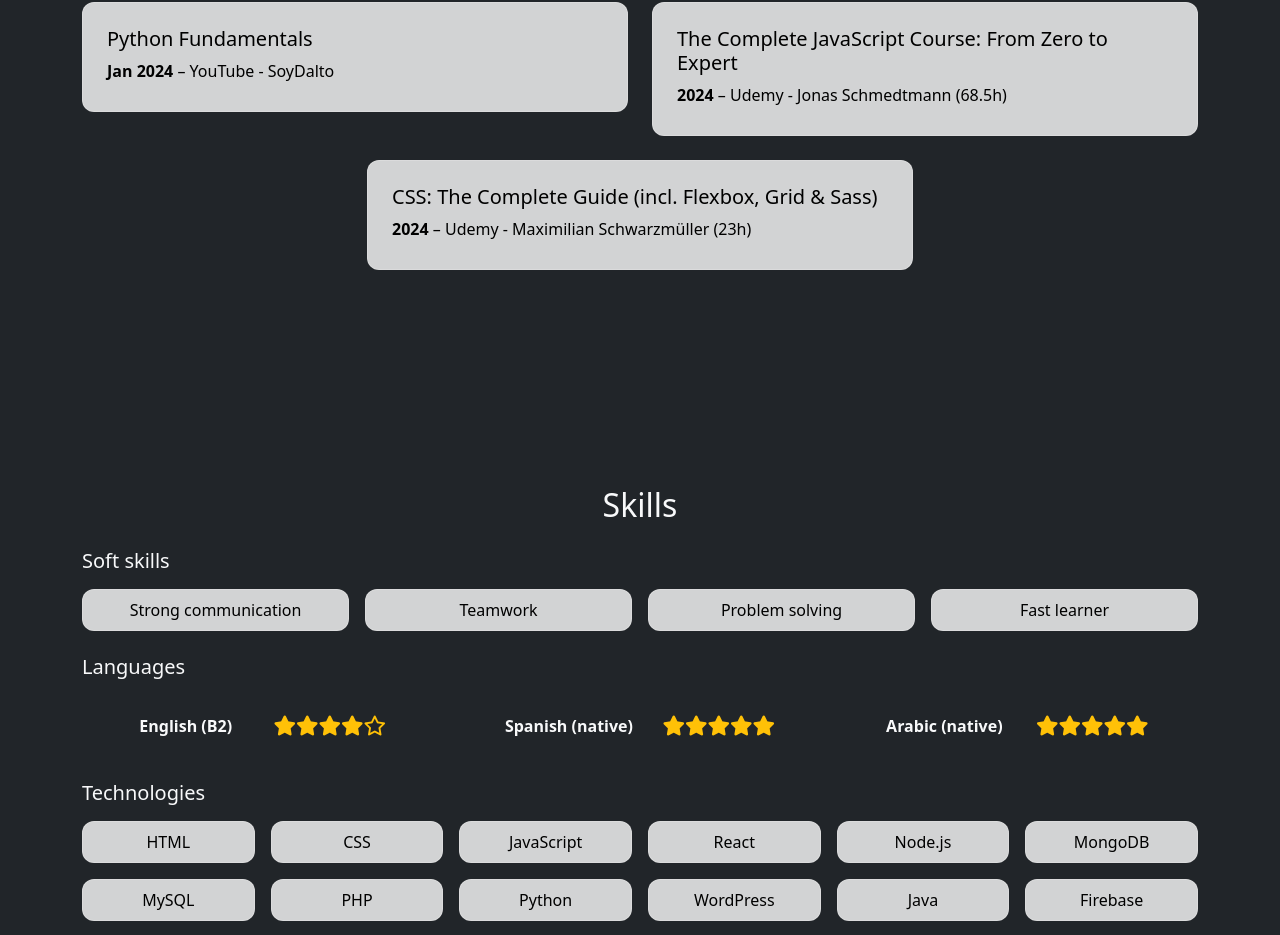
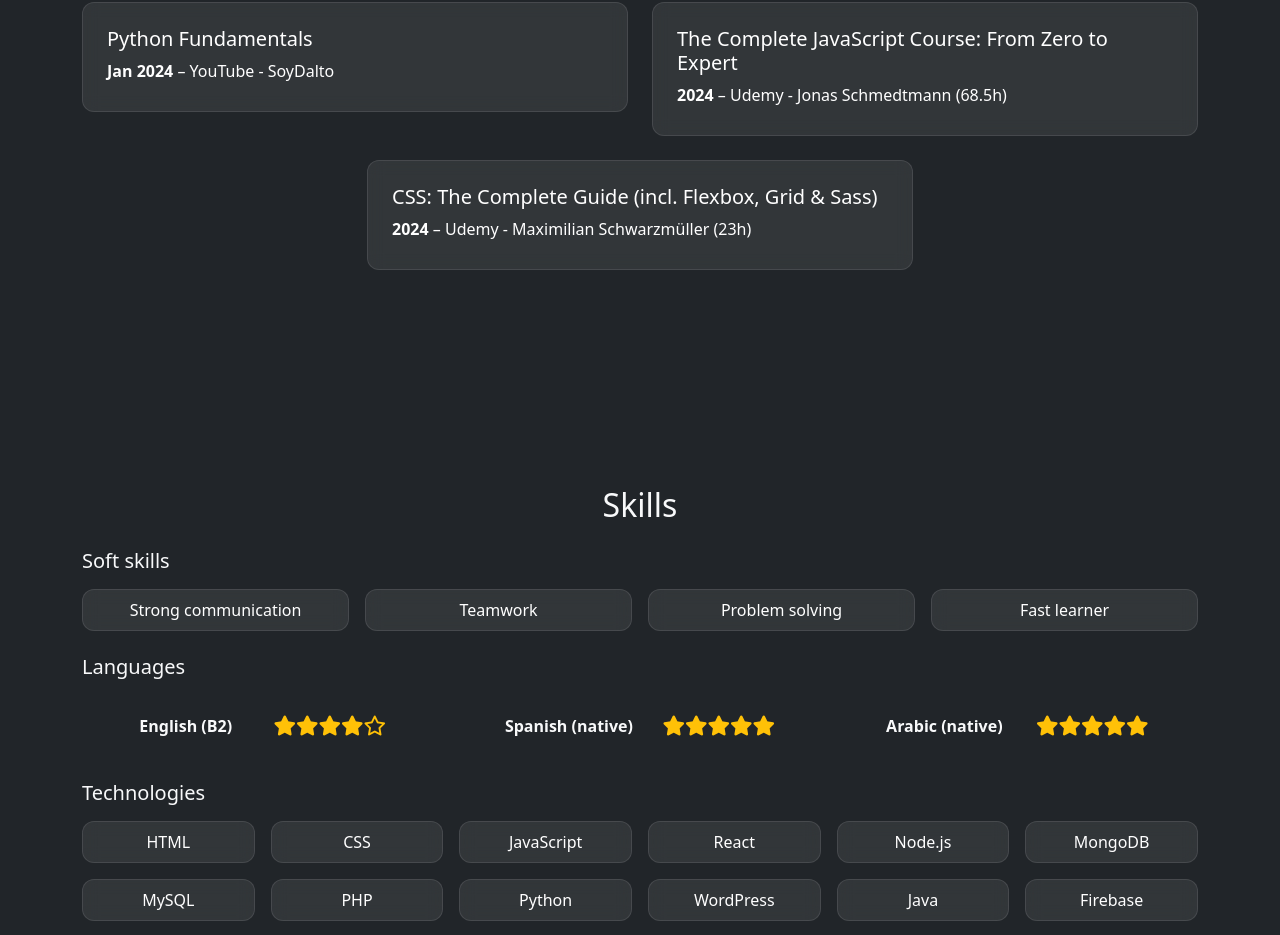
Before and after one commit to gelaaas99/porfolio, a React (Vite) app: page / in a window 1280 px wide. Shown: the part 2201-3136 px from the top of the page. Built offline with nearby package versions, Linux system fonts and the light colour scheme.

Commit message:
Tarjetas definitivas.

```diff
--- a/src/index.css
+++ b/src/index.css
@@ -18,6 +18,7 @@ a {
   color: #646cff;
   text-decoration: inherit;
 }
+
 a:hover {
   color: #535bf2;
 }
@@ -45,9 +46,11 @@ button {
   cursor: pointer;
   transition: border-color 0.25s;
 }
+
 button:hover {
   border-color: #646cff;
 }
+
 button:focus,
 button:focus-visible {
   outline: 4px auto -webkit-focus-ring-color;
@@ -58,9 +61,11 @@ button:focus-visible {
     color: #213547;
     background-color: #ffffff;
   }
+
   a:hover {
     color: #747bff;
   }
+
   button {
     background-color: #f9f9f9;
   }
@@ -69,18 +74,10 @@ button:focus-visible {
 /* MI ESTILO */
 
 /* ESTILO DE ANIMACION TARJETAS */
-/* .certification-card {
-  transition: all 0.3s ease;
-  border-radius: 10px;
-}
 
-.certification-card:hover {
-  box-shadow: 0 0 15px rgba(0, 123, 255, 0.5);
-  transform: translateY(-5px);
-} */
-
-.custom-card {
+/* .custom-card {
   background-color: rgba(255, 255, 255, 0.8); /* Fondo semitransparente adaptable */
+/*
   backdrop-filter: blur(8px);
   border: 1px solid rgba(255, 255, 255, 0.2);
   border-radius: 0.75rem;
@@ -90,6 +87,7 @@ button:focus-visible {
 
 body.bg-light .custom-card {
   background-color: rgba(0, 0, 0, 0.05); /* Fondo suave en modo claro */
+/*
   border: 1px solid rgba(0, 0, 0, 0.1);
 }
 
@@ -98,4 +96,38 @@ body.bg-light .custom-card {
   filter: brightness(1.1);
   transform: translateY(-2px);
   border-color: rgba(255, 255, 255, 0.5);
+} */
+
+.card-custom {
+  background-color: rgba(255, 255, 255, 0.8);
+  /* Por defecto, fondo blanco semitransparente */
+  backdrop-filter: blur(8px);
+  border: 1px solid rgba(255, 255, 255, 0.2);
+  border-radius: 0.75rem;
+  color: black;
+  transition: all 0.3s ease;
 }
+
+/* Cuando el body tiene clase bg-light (modo claro) */
+body.bg-light .card-custom {
+  background-color: rgba(0, 0, 0, 0.05);
+  /* Fondo suave oscuro */
+  border: 1px solid rgba(0, 0, 0, 0.1);
+  color: black;
+}
+
+/* Cuando el body tiene clase bg-dark (modo oscuro) */
+body.bg-dark .card-custom {
+  background-color: rgba(255, 255, 255, 0.08);
+  /* Fondo claro semitransparente */
+  border: 1px solid rgba(255, 255, 255, 0.1);
+  color: white;
+}
+
+/* Hover universal */
+.card-custom:hover {
+  box-shadow: 0 0 18px rgba(255, 255, 255, 0.4);
+  filter: brightness(1.1);
+  transform: translateY(-2px);
+  border-color: rgba(255, 255, 255, 0.5);
+}
--- a/src/sections/About.jsx
+++ b/src/sections/About.jsx
@@ -56,7 +56,7 @@ function About({ darkMode }) {
 
     // Define clases combinadas según darkMode
     // const cardClass = darkMode ? 'bg-light text-dark' : 'bg-dark text-light';
-    const customCardClass = `custom-card             `;  // ahi iria esto: ${cardClass}
+    const customCardClass = `card-custom             `;  // ahi iria esto: ${cardClass}
 
     return (
         <section id="about" className="py-5 text-center">
--- a/src/sections/Certifications.jsx
+++ b/src/sections/Certifications.jsx
@@ -11,7 +11,7 @@ function Certifications() {
                 <div className="row justify-content-center">
                     {certifications.map((cert, index) => (
                         <div key={index} className="col-12 col-md-6 mb-4">
-                            <div className="custom-card p-4">
+                            <div className="card-custom p-4">
                                 <div className="card-body">
                                     <h5 className="card-title mb-2">{cert.name}</h5>
                                     <p className="card-text mb-1">
--- a/src/sections/Skills.jsx
+++ b/src/sections/Skills.jsx
@@ -76,16 +76,16 @@ const SkillsSection = () => {
                 <h5 className="text-light mb-3">{t('skills.soft.title')}</h5>
                 <div className="row g-3 mb-4">
                     <div className="col-6 col-md-3">
-                        <div className="custom-card p-2 text-center">{t('skills.soft.communication')}</div>
+                        <div className="card-custom p-2 text-center">{t('skills.soft.communication')}</div>
                     </div>
                     <div className="col-6 col-md-3">
-                        <div className="custom-card p-2 text-center">{t('skills.soft.teamwork')}</div>
+                        <div className="card-custom p-2 text-center">{t('skills.soft.teamwork')}</div>
                     </div>
                     <div className="col-6 col-md-3">
-                        <div className="custom-card p-2 text-center">{t('skills.soft.problemSolving')}</div>
+                        <div className="card-custom p-2 text-center">{t('skills.soft.problemSolving')}</div>
                     </div>
                     <div className="col-6 col-md-3">
-                        <div className="custom-card p-2 text-center">{t('skills.soft.fastLearner')}</div>
+                        <div className="card-custom p-2 text-center">{t('skills.soft.fastLearner')}</div>
                     </div>
                 </div>
 
@@ -136,7 +136,7 @@ const SkillsSection = () => {
                 <div className="row g-3">
                     {techSkills.map((tech, index) => (
                         <div key={index} className="col-6 col-md-3 col-lg-2">
-                            <div className="custom-card p-2 text-center">{tech}</div>
+                            <div className="card-custom p-2 text-center">{tech}</div>
                         </div>
                     ))}
                 </div>
```
